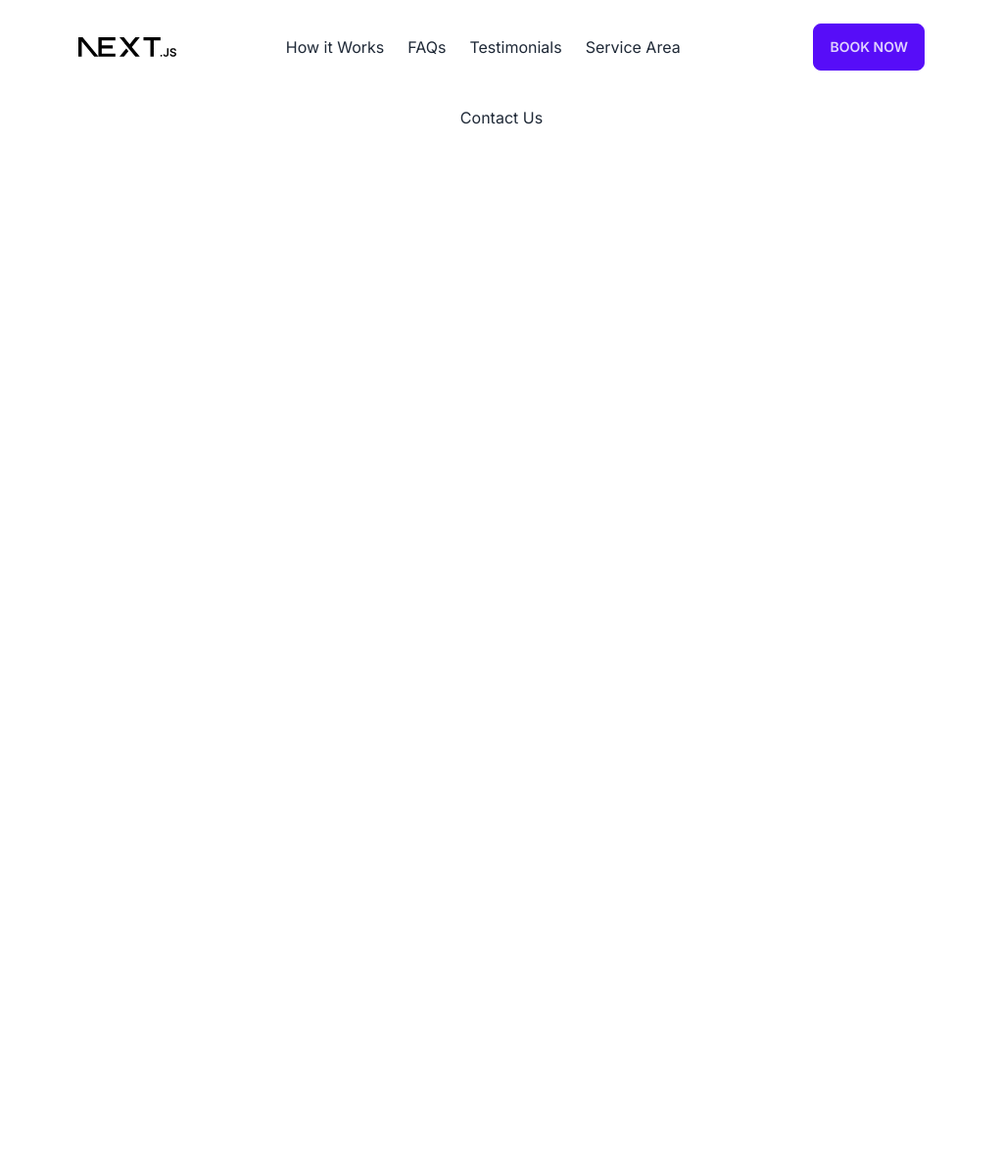
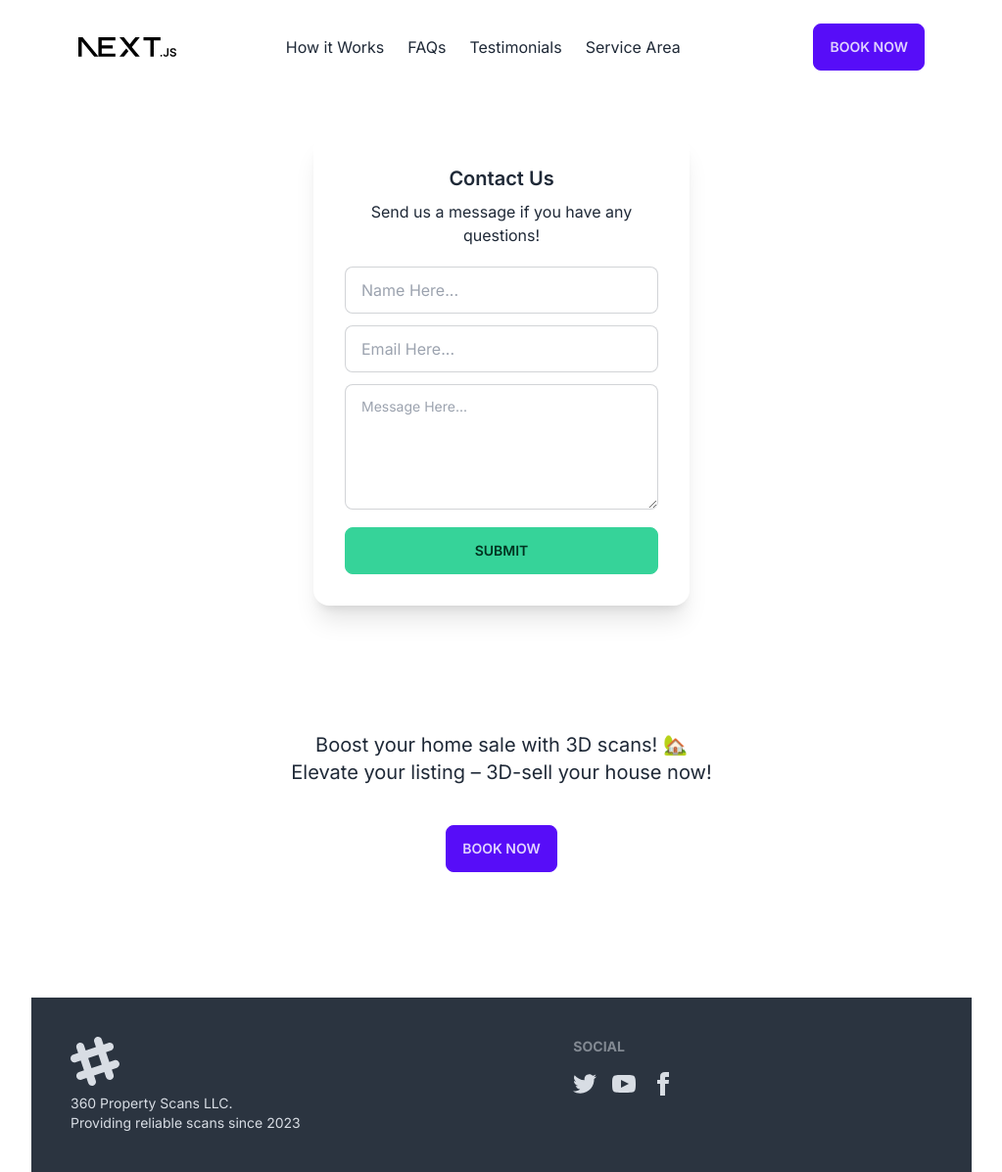
Before and after one commit to vietnguyen-dev/house-scans, a Next.js app: page /contact in a window 1280 px wide. Shown: the whole page at 98% size, without its empty margins (128-1151 px from the left). Before the commit the page ends 800 px from the top, so only its background shows below. Built offline with nearby package versions, Linux system fonts and the light colour scheme.

Commit message:
spacing for contact form

```diff
--- a/src/components/contact.tsx
+++ b/src/components/contact.tsx
@@ -1,6 +1,6 @@
 const Contact = () => {
   return (
-    <div className="flex justify-center mt-20" id="contact">
+    <div className="flex justify-center my-10" id="contact">
       <div className="card w-96 bg-base-100 shadow-xl">
         <div className="card-body">
           <h2 className="card-title justify-center">Contact Us</h2>
--- a/src/pages/contact.tsx
+++ b/src/pages/contact.tsx
@@ -1,6 +1,9 @@
 import { Inter } from "next/font/google";
 
 import { Navbar } from "@/components/navbar";
+import ContactForm from "@/components/contact";
+import CTA from "@/components/cta";
+import Footer from "@/components/footer";
 
 const inter = Inter({ subsets: ["latin"] });
 
@@ -8,7 +11,10 @@ export default function Contact() {
   return (
     <main className={`${inter.className} xl:w-3/4 xl:mx-auto`}>
       <Navbar />
-      <h1 className="text-center mt-3">Contact Us</h1>
+      {/* <h1 className="text-center mt-3">Contact Us</h1> */}
+      <ContactForm />
+      <CTA />
+      <Footer />
     </main>
   );
 }
--- a/src/pages/faq.tsx
+++ b/src/pages/faq.tsx
@@ -105,8 +105,8 @@ const FAQs: React.FC<iFAQsProps> = ({ faqs }) => {
             ))}
           </div>
         </div>
+        <Contact />
         <CTA />
-        <Contact />
         <Footer />
       </main>
     </>
@@ -118,6 +118,7 @@ export default FAQs;
 export async function getServerSideProps() {
   try {
     const data = await axios.get(`${process.env.API_URL}/faqs`);
+    // const seo = await axios.get(`${process.env.API_URL}/seos?filters[page]`);
     const faqs = data.data.data;
     return {
       props: {
--- a/src/pages/how-it-works.tsx
+++ b/src/pages/how-it-works.tsx
@@ -21,8 +21,8 @@ const HowItWorks: React.FC<iHowItWorks> = ({ works }) => {
       <Navbar />
       <h1 className="text-center mt-3 text-3xl font-bold">How It Works</h1>
       <HowItWorksSlider works={works} title={false} />
+      <Contact />
       <CTA />
-      <Contact />
       <Footer />
     </main>
   );
--- a/src/pages/index.tsx
+++ b/src/pages/index.tsx
@@ -56,8 +56,8 @@ const Home: React.FC<iHomeProps> = ({ testimonials, faqs, works, helps }) => {
         <Help helps={helps} />
         <FAQ faqs={faqs} />
         <Testimonials testimonials={testimonials} />
+        <Contact />
         <CTA />
-        <Contact />
         <Footer />
       </main>
     </>
--- a/src/pages/service-area.tsx
+++ b/src/pages/service-area.tsx
@@ -31,8 +31,8 @@ const Service = () => {
           We are currently servicing the Portland Metro Area
         </p>
       </div>
+      <Contact />
       <CTA />
-      <Contact />
       <Footer />
     </main>
   );
```
